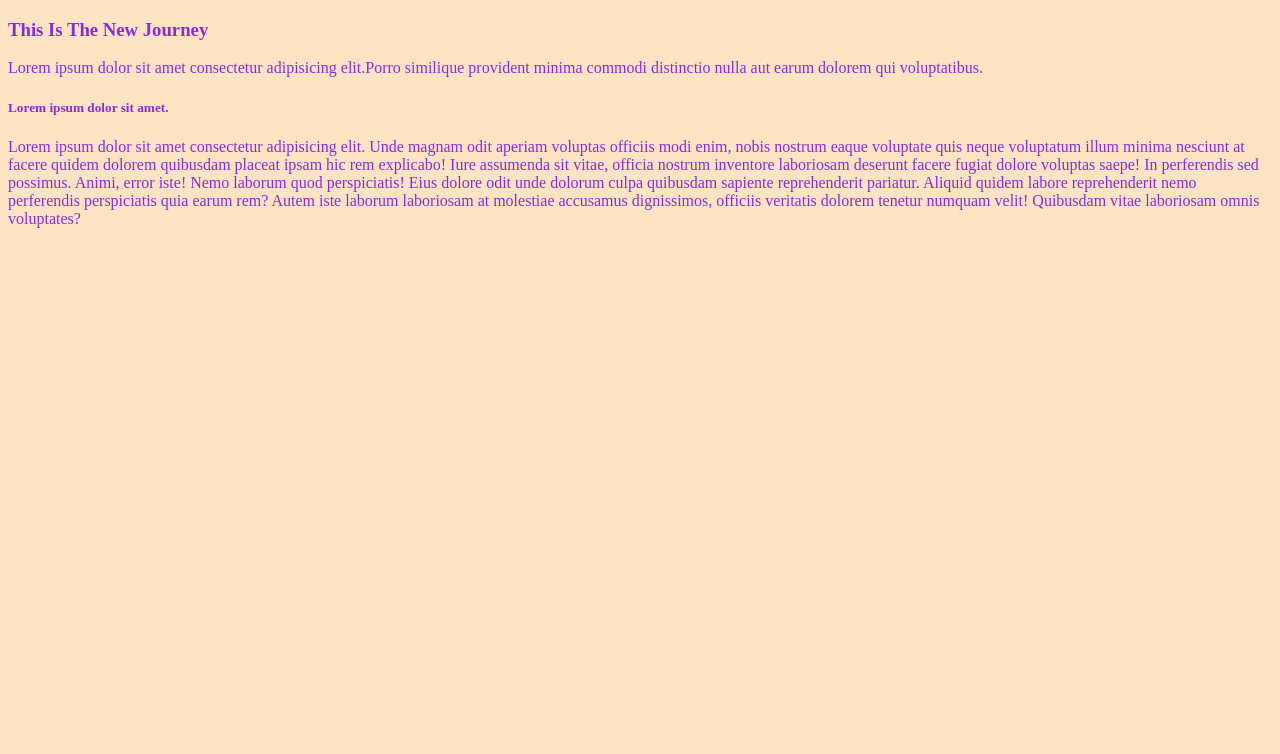
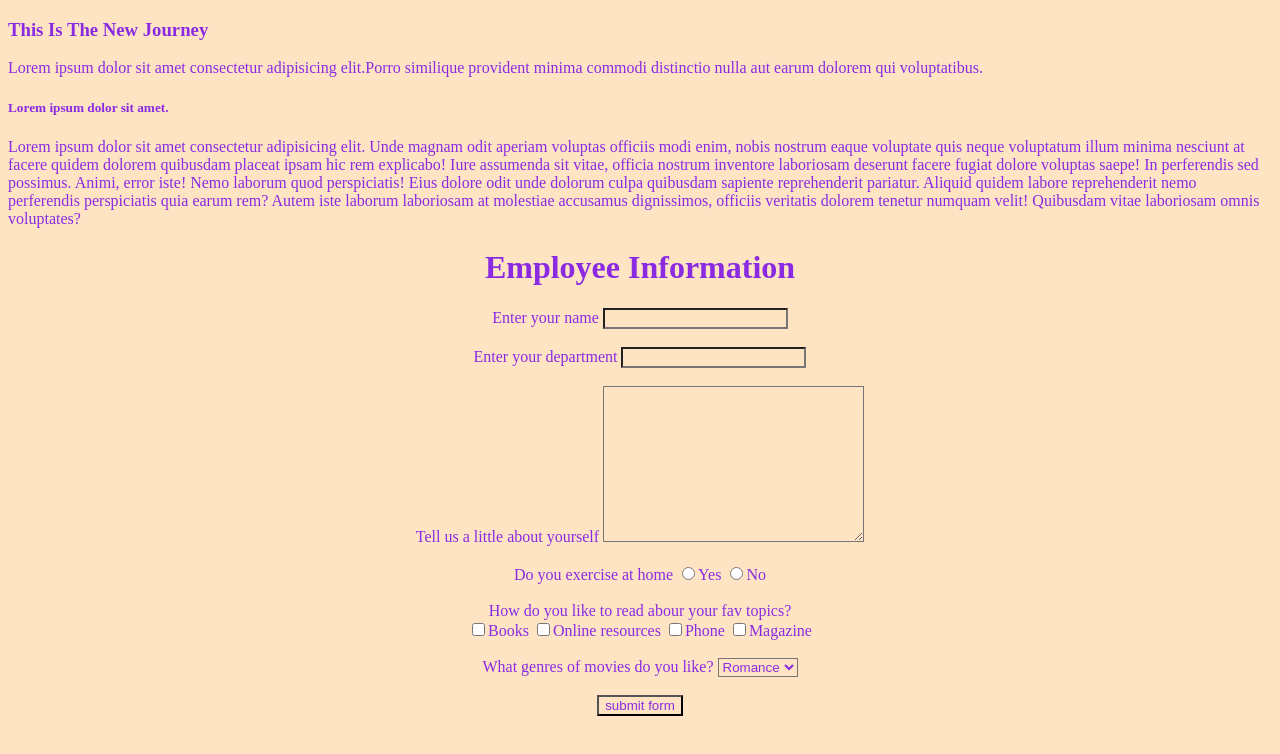
Before and after one commit to sartajdev007/first-repo, a plain HTML site: page index.html in a window 1280 px wide. Drawn offline with Linux system fonts and the light colour scheme.

Commit message:
emp form

```diff
--- a/index.html
+++ b/index.html
@@ -16,5 +16,36 @@
         <h5>Lorem ipsum dolor sit amet.</h5>
         <p>Lorem ipsum dolor sit amet consectetur adipisicing elit. Unde magnam odit aperiam voluptas officiis modi enim, nobis nostrum eaque voluptate quis neque voluptatum illum minima nesciunt at facere quidem dolorem quibusdam placeat ipsam hic rem explicabo! Iure assumenda sit vitae, officia nostrum inventore laboriosam deserunt facere fugiat dolore voluptas saepe! In perferendis sed possimus. Animi, error iste! Nemo laborum quod perspiciatis! Eius dolore odit unde dolorum culpa quibusdam sapiente reprehenderit pariatur. Aliquid quidem labore reprehenderit nemo perferendis perspiciatis quia earum rem? Autem iste laborum laboriosam at molestiae accusamus dignissimos, officiis veritatis dolorem tenetur numquam velit! Quibusdam vitae laboriosam omnis voluptates?</p>
     </div>
+    <form action="">
+        <div align="center">
+            <h1>Employee Information</h1>
+            Enter your name
+            <input type="text" name="userName"><br><br>
+            Enter your department
+            <input type="text" name="department" id=""><br><br>
+            Tell us a little about yourself
+            <textarea name="about" id="about" cols="30" rows="10"></textarea><br><br>
+            Do you exercise at home
+            <input type="radio" name="exe" value="1">Yes
+            <input type="radio" name="exe" value="2">No
+            <br><br>
+            How do you like to read abour your fav topics?
+            <br>
+            <input type="checkbox" name="book">Books
+            <input type="checkbox" name="online">Online resources
+            <input type="checkbox" name="phone">Phone
+            <input type="checkbox" name="mag">Magazine
+            <br><br>
+            What genres of movies do you like?
+            <select name="movie" id="">
+                <option value="1" selected>Romance</option>
+                <option value="2" selected>Romance</option>
+                <option value="3" selected>Romance</option>
+                <option value="4" selected>Romance</option>
+            </select>
+            <br><br>
+            <input type="submit" value="submit form">
+        </div>
+    </form>
 </body>
 </html>
```
